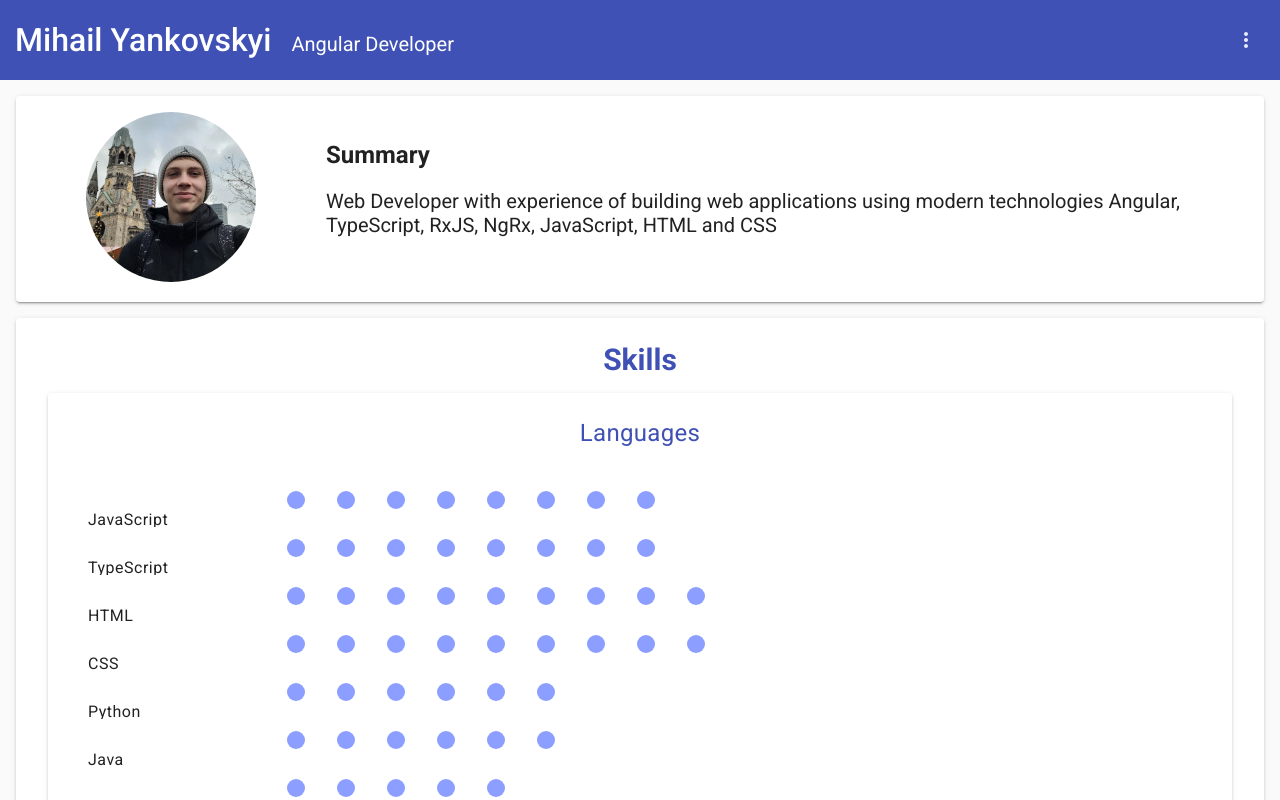
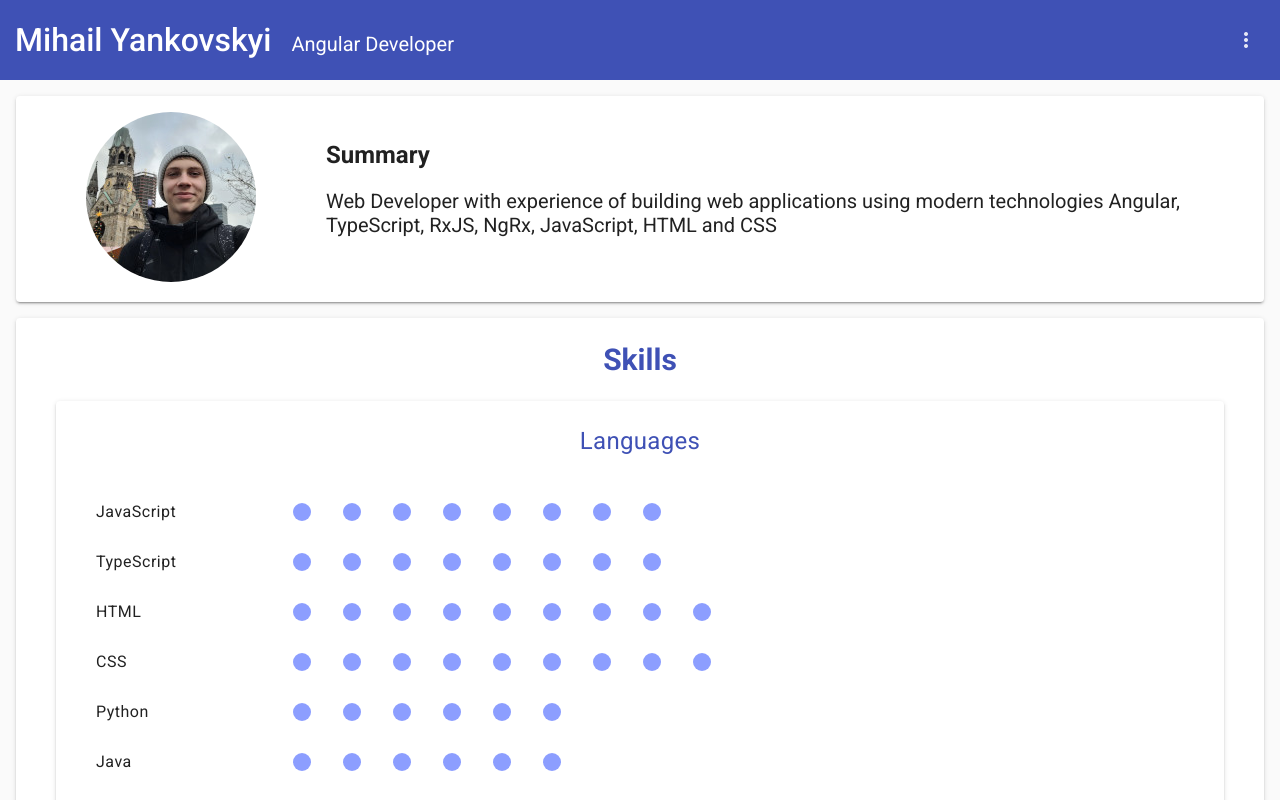
Before and after one commit to mihail-yankovskyi/cv, an Angular app: page / in a window 1280 px wide. Shown: the top 800 px of the page. Built offline with nearby package versions, Linux system fonts and the light colour scheme.

Commit message:
fix(app, section) fixed all bugs with material, even that bug with menu

```diff
--- a/src/app/app.component.html
+++ b/src/app/app.component.html
@@ -1,18 +1,20 @@
+<app-header
+(openSidenav)="onOpenSidenav($event)"
+(isDarkThemeSend)="onChangeTheme($event)"
+></app-header>
 <mat-sidenav-container>
   <mat-sidenav
     #sidenav
     mode="over"
     position="end"
-    [autoFocus]="false"
-  >
+    [autoFocus]="false">
     <mat-tab-group
       #tabGroup
       mat-align-tabs="start"
       (selectedTabChange)="onTabClicked($event)">
       <mat-tab label="Contacts">
-        <div
-          *ngIf="selectedIndex === 0"
-          class="main-part">
+        <div class="main-part">
+          <!--*ngIf="selectedIndex === 0"-->
           <div class="info">
             <div class="contact-title">email:</div>
             <a
@@ -47,7 +49,8 @@
         </div>
       </mat-tab>
       <mat-tab label="Technologies" >
-        <div *ngIf="selectedIndex === 1">
+        <div class="technologies-content">
+          <!--*ngIf="selectedIndex === 1" -->
           <div class="wraper-sidebar-technologies-header">
             <p class="sidebar-technologies-header">Technologies used for this site</p>
           </div>
@@ -74,10 +77,6 @@
   </mat-sidenav>
 
   <mat-sidenav-content>
-    <app-header
-      (openSidenav)="onOpenSidenav($event)"
-      (isDarkThemeSend)="onChangeTheme($event)"
-    ></app-header>
     <app-summary></app-summary>
     <app-sections></app-sections>
     <app-footer></app-footer>
--- a/src/app/app.component.scss
+++ b/src/app/app.component.scss
@@ -11,17 +11,23 @@ html, body {
   transition: background-color 0.3s ease, color 0.3s ease;
 }
 
-mat-drawer {
+mat-tab-group {
   height: 100%;
   width: 320px;
   display: block;
   z-index: 100;
+  // flex: 1 1 50% !important;
+}
+
+::ng-deep .mdc-tab {
+  flex: 1 1 50% !important;
 }
 
 .main-part {
   justify-content: space-between;
   font-size: 0.8rem;
-  height: 323px;
+  height: 343px;
+  margin-top: 15px;
 }
 
 .contact-title {
@@ -44,7 +50,7 @@ mat-drawer {
 }
 
 .closeButton {
-  background-color: #8c9eff;
+  background-color: #8c9eff !important;
   width: 94%;
   border-radius: 10px;
   font-weight: 400;
@@ -55,6 +61,14 @@ mat-drawer {
   width: 100%;
   display: flex;
   justify-content: center;
+}
+
+.technologies-content {
+  height: 358px !important;
+}
+
+.mat-mdc-list {
+  padding-bottom: 0;
 }
 
 .wraper-sidebar-technologies-header {
@@ -75,7 +89,7 @@ mat-drawer {
 }
 
 .dark-theme-border-color {
-  background-color: rgba(91, 221, 253, 0.43);
+  background-color: rgba(91, 221, 253, 0.43) !important;
 }
 
 ::ng-deep {
--- a/src/app/app.component.ts
+++ b/src/app/app.component.ts
@@ -1,4 +1,4 @@
-import { Component, ViewChild } from '@angular/core';
+import { ChangeDetectorRef, Component, ViewChild } from '@angular/core';
 import { MatSidenav } from '@angular/material/sidenav';
 import { MatTabChangeEvent, MatTabGroup } from '@angular/material/tabs';
 @Component({
@@ -15,12 +15,15 @@ export class AppComponent {
   isDarkTheme: boolean = false;
   selectedIndex = 0;
 
+  constructor(private cdr: ChangeDetectorRef) {}
+
   onChangeTheme(value: boolean) {
     this.isDarkTheme = value;
   }
 
   onOpenSidenav(index: number): void {
     this.sidenav.open();
+    this.cdr.detectChanges();
     this.selectedIndex = index;
     this.tabGroup.selectedIndex = index;
   }
--- a/src/app/footer/footer.component.scss
+++ b/src/app/footer/footer.component.scss
@@ -13,7 +13,7 @@ mat-card {
     width: 100%;
     font-size: 24px;
     font-weight: 400;
-    margin: 0px;
+    margin: 0;
     margin-bottom: 24px;
   }
 
--- a/src/app/section/section.component.scss
+++ b/src/app/section/section.component.scss
@@ -1,6 +1,6 @@
 .section {
   box-shadow: 0 3px 1px -2px rgba(0, 0, 0, .2), 0 2px 2px 0 rgba(0, 0, 0, .14), 0 1px 5px 0 rgba(0, 0, 0, .12);
-  margin: 8px;
+  margin: 16px;
   padding: 24px;
 
   .section-title {
--- a/src/app/skill/skill.component.html
+++ b/src/app/skill/skill.component.html
@@ -1,4 +1,6 @@
 <mat-list-item *ngFor="let skill of skillsTransformed; trackBy:trackByIndex">
-  <span class="titleSkill">{{ skill.name }}</span>
-  <span class="level" *ngFor="let item of skill?.level; trackBy:trackByIndex"></span>
+  <div class="skill-wrapper">
+    <span class="titleSkill">{{ skill.name }}</span>
+    <span class="level" *ngFor="let item of skill?.level; trackBy:trackByIndex"></span>
+  </div>
 </mat-list-item>
--- a/src/app/skill/skill.component.scss
+++ b/src/app/skill/skill.component.scss
@@ -12,6 +12,15 @@
   display: inline-block;
 }
 
+.mdc-list-item.mdc-list-item--with-one-line {
+  height: auto !important;
+}
+
+.skill-wrapper {
+  display: flex;
+  align-items: center;
+}
+
 @media (max-width: 450px) {
   .level {
     width: 11px;
--- a/src/app/summary/summary.component.html
+++ b/src/app/summary/summary.component.html
@@ -3,7 +3,6 @@
     <img class="photo" src="assets/images/me.jpg">
   </div>
   <mat-card-content class="mat-card-content">
-    <!-- <img class="photo" src="assets/images/me.jpg"> -->
     <h3 class="summary-title">Summary</h3>
     <div class="summary">
       Web Developer with experience of building web applications using modern technologies Angular, TypeScript, RxJS, NgRx, JavaScript, HTML and CSS
--- a/src/app/summary/summary.component.scss
+++ b/src/app/summary/summary.component.scss
@@ -26,11 +26,6 @@
     }
   }
 }
-
-// .mat-mdc-card {
-//   // display: block;
-
-// }
 
 .mat-mdc-card-content:last-child {
   padding-bottom: 0;
```
